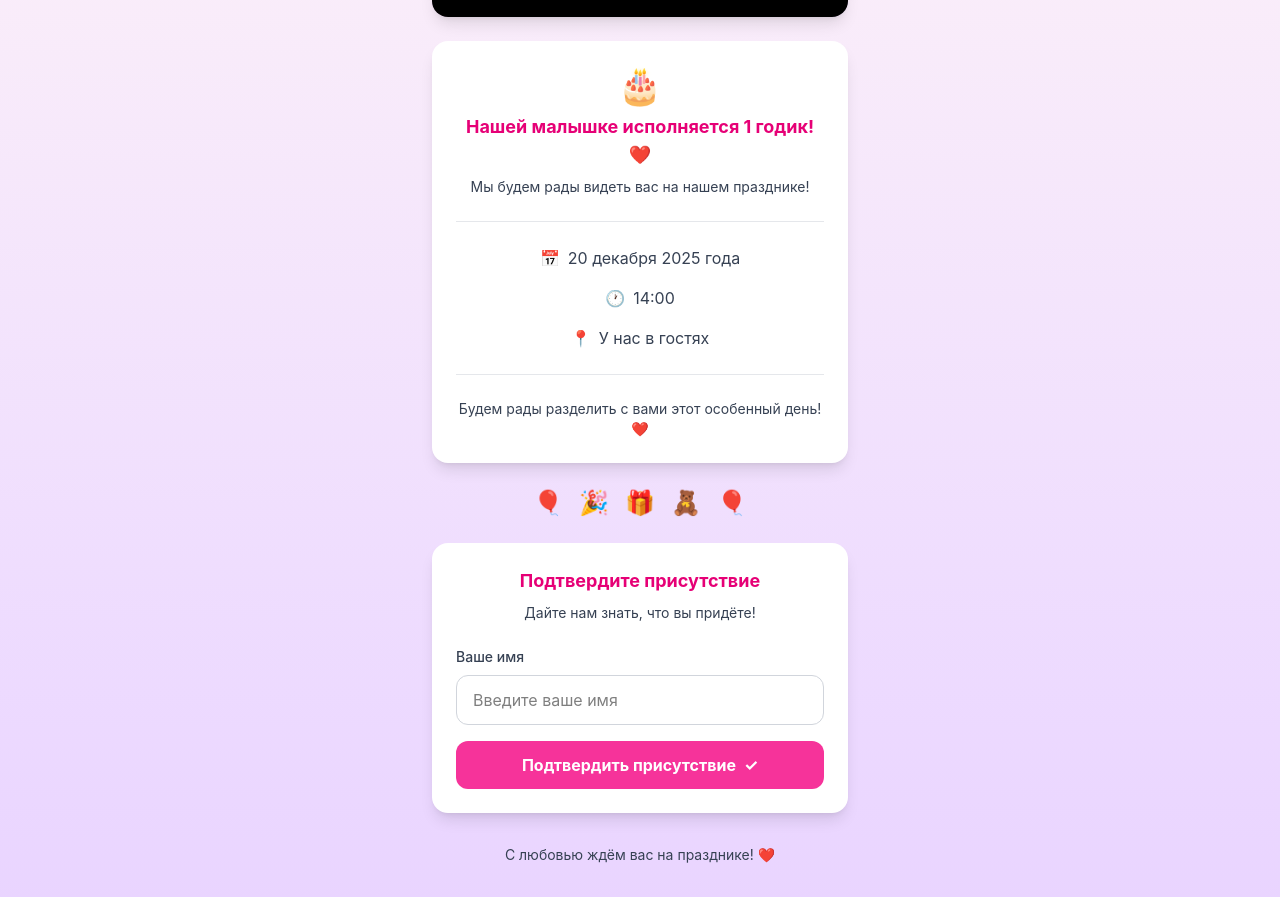
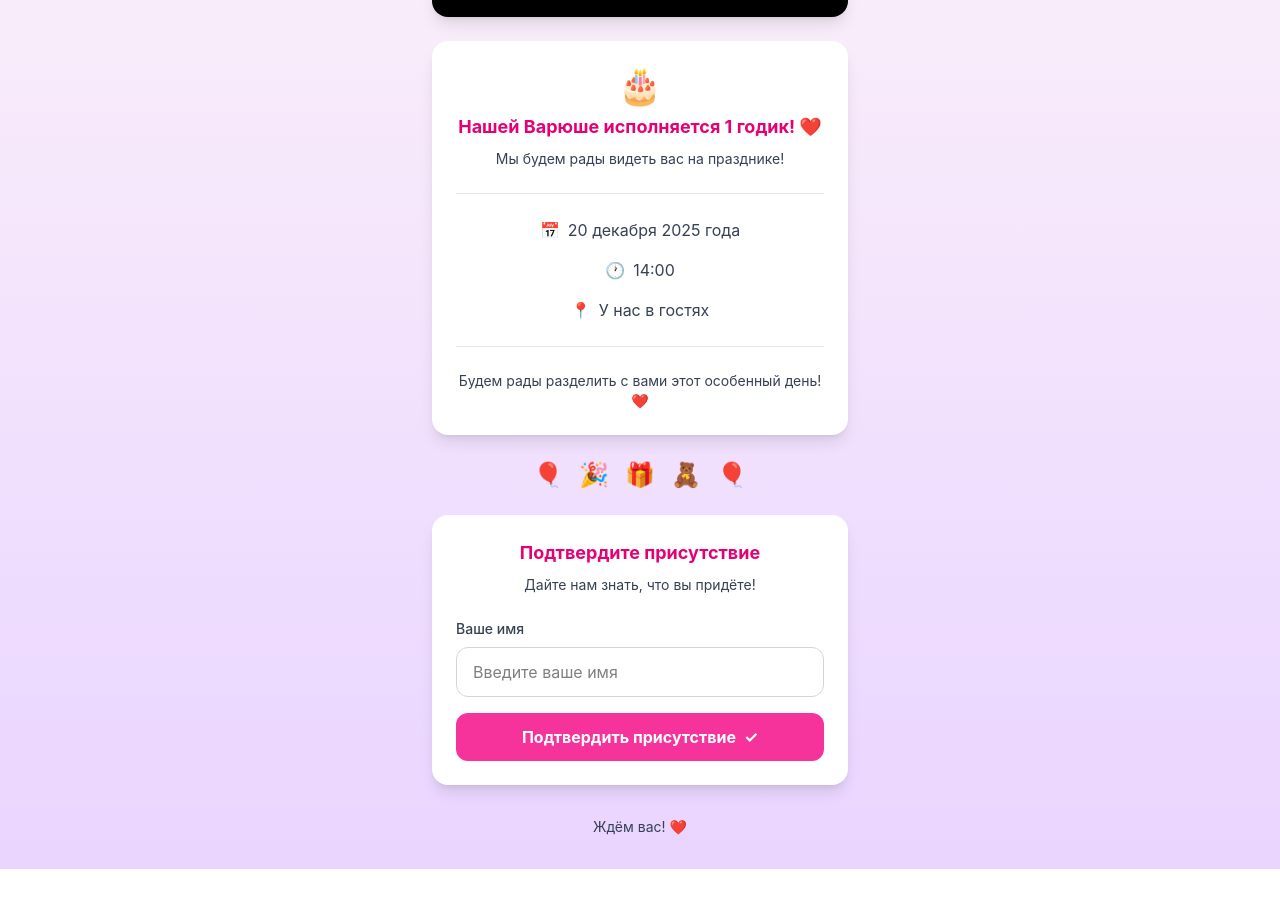
Before and after one commit to Ollisteka/birthday-invite, a React (Vite) app: page / in a window 1280 px wide. Shown: the part 207-1104 px from the top of the page. After the commit the page ends 1076 px from the top, so only its background shows below. Built offline with nearby package versions, Linux system fonts and the light colour scheme.

Commit message:
Фиксы текстовок

```diff
--- a/src/App.tsx
+++ b/src/App.tsx
@@ -21,7 +21,7 @@ export const App: React.FC = () => {
 
         <RSVPForm />
         <footer className="text-center text-gray-700 mt-8">
-          <p className="text-sm">С любовью ждём вас на празднике! ❤️</p>
+          <p className="text-sm">Ждём вас! ❤️</p>
         </footer>
       </div>
     </main>
--- a/src/components/EventDetails.tsx
+++ b/src/components/EventDetails.tsx
@@ -6,10 +6,10 @@ export const EventDetails: React.FC = () => {
       <div className="text-center mb-6">
         <div className="text-4xl mb-2">🎂</div>
         <h2 className="text-pink-600 text-lg font-bold mb-2">
-          Нашей малышке исполняется 1 годик! ❤️
+          Нашей Варюше исполняется 1 годик! ❤️
         </h2>
         <p className="text-gray-700 text-sm">
-          Мы будем рады видеть вас на нашем празднике!
+          Мы будем рады видеть вас на празднике!
         </p>
       </div>
 
```
Also changed, not shown: 1 other file (tests, documents, lock files or other folders).
